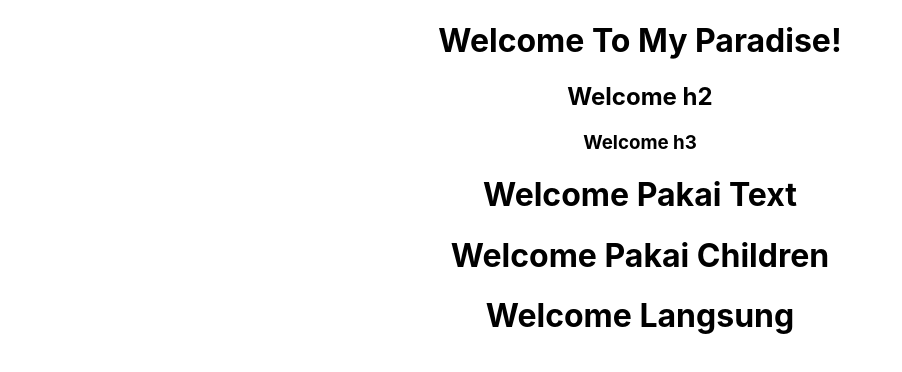
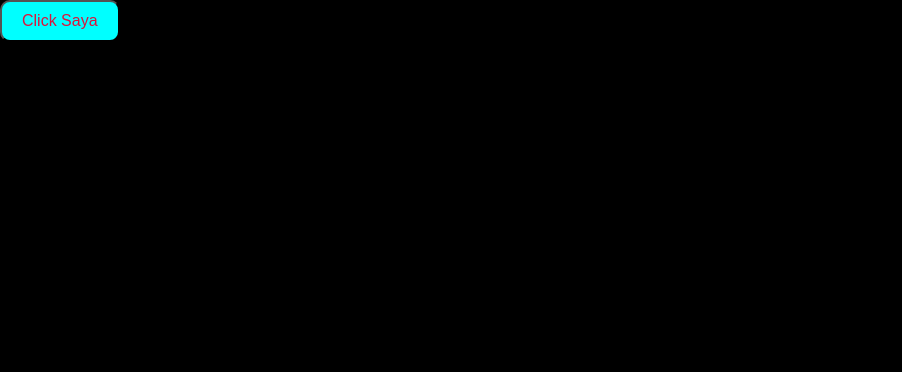
Before and after one commit to fidaatag/SL-react-multinity-4-router, a React (Create React App) app: page / in a window 1280 px wide. Shown: the top 372 px of the page, without its empty margins (0-902 px from the left). Built offline with nearby package versions, Linux system fonts and the light colour scheme.

Commit message:
cra-styling app.css & index.css

```diff
--- a/src/App.css
+++ b/src/App.css
@@ -1,38 +1,7 @@
-.App {
-  text-align: center;
+.btn {
+  background-color: aqua;
+  color: crimson;
+  padding: 10px 20px;
+  border-radius: 10px;
+  font-size: medium;
 }
-
-.App-logo {
-  height: 40vmin;
-  pointer-events: none;
-}
-
-@media (prefers-reduced-motion: no-preference) {
-  .App-logo {
-    animation: App-logo-spin infinite 20s linear;
-  }
-}
-
-.App-header {
-  background-color: #282c34;
-  min-height: 100vh;
-  display: flex;
-  flex-direction: column;
-  align-items: center;
-  justify-content: center;
-  font-size: calc(10px + 2vmin);
-  color: white;
-}
-
-.App-link {
-  color: #61dafb;
-}
-
-@keyframes App-logo-spin {
-  from {
-    transform: rotate(0deg);
-  }
-  to {
-    transform: rotate(360deg);
-  }
-}
--- a/src/App.js
+++ b/src/App.js
@@ -1,20 +1,11 @@
- import './App.css';
-import Welcome, {
-		Welcome2,
-		Welcome3,
-		Welcome4,
-		Welcome5
-	} from './Welcome';
+import './App.css';
+import Button from './Button';
+
 
 function App() {
   return (
     <div className="App">
-    	<Welcome />
-    	<Welcome2 />
-    	<Welcome3 />
-		<Welcome4 text="Welcome Pakai Text" />
-		<Welcome5 children="Welcome Pakai Children" />
-		<Welcome5>Welcome Langsung</Welcome5>
+		<Button>Click Saya</Button>
     </div>
   );
 }
--- /dev/null
+++ b/src/Button.js
@@ -0,0 +1,3 @@
+export default function Button(props) {
+    return <button className='btn'>{props.children}</button>
+}
--- a/src/index.css
+++ b/src/index.css
@@ -5,6 +5,7 @@ body {
     sans-serif;
   -webkit-font-smoothing: antialiased;
   -moz-osx-font-smoothing: grayscale;
+  background-color: black;
 }
 
 code {
```
